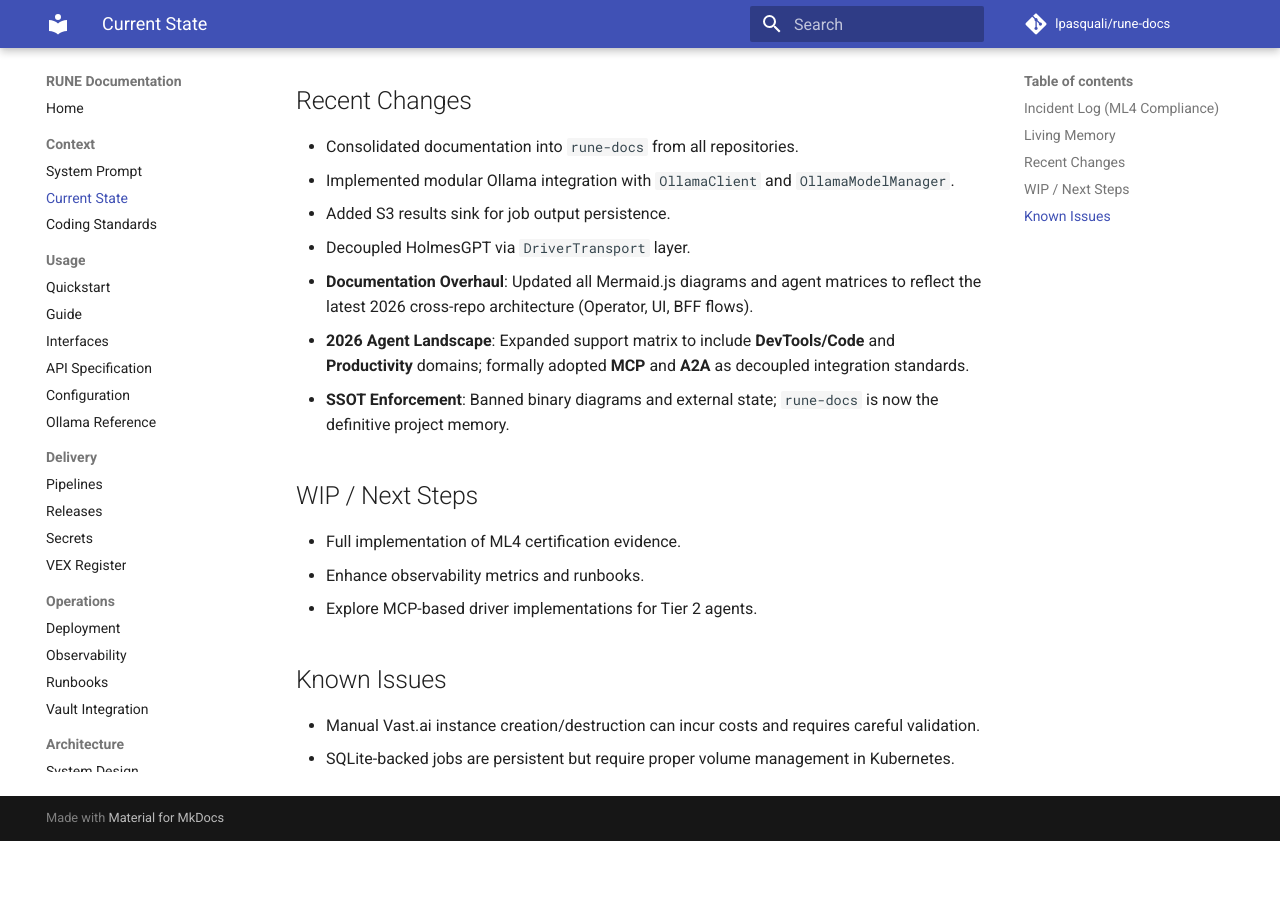
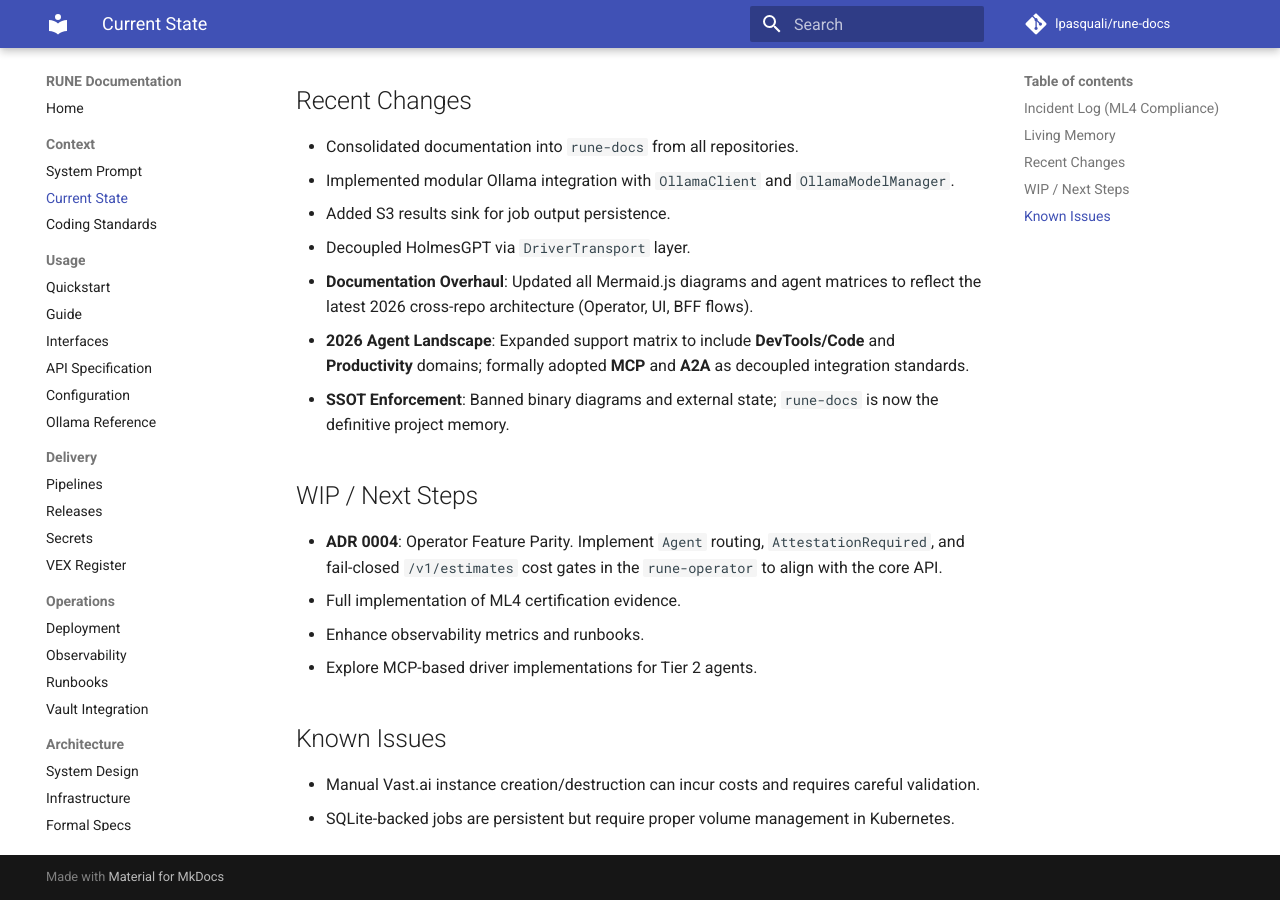
Before and after one commit to lpasquali/rune-docs, an MkDocs documentation site: the page built from docs/context/CURRENT_STATE.md, in a window 1280 px wide and 900 px high, scrolled down 584 px. Built offline with MkDocs 1.6.1 and Material for MkDocs 9.7.7, drawn with Linux system fonts in a browser that asks for light colours; comment, search, counter and statistics services are not loaded; before the commit the page ends 1425 px from its top, so only the background shows below that.

Commit message:
docs: propose ADR 0004 for operator feature parity

```diff
--- a/docs/context/CURRENT_STATE.md
+++ b/docs/context/CURRENT_STATE.md
@@ -26,6 +26,7 @@ RUNE is currently in active development for its core LLM backends, agentic workf
 
 ## WIP / Next Steps
 
+- **ADR 0004**: Operator Feature Parity. Implement `Agent` routing, `AttestationRequired`, and fail-closed `/v1/estimates` cost gates in the `rune-operator` to align with the core API.
 - Full implementation of ML4 certification evidence.
 - Enhance observability metrics and runbooks.
 - Explore MCP-based driver implementations for Tier 2 agents.
--- a/mkdocs.yml
+++ b/mkdocs.yml
@@ -49,3 +49,4 @@ nav:
           - "0001: Client/Server Compatibility": architecture/adrs/0001-api-compatibility.md
           - "0002: Cost Estimation": architecture/adrs/0002-cost-estimation.md
           - "0003: UI Design": architecture/adrs/0003-ui-design.md
+          - "0004: Operator Parity": architecture/adrs/0004-operator-feature-parity.md
```
Also changed, not shown: docs/architecture/adrs/0004-operator-feature-parity.md (added, +20 -0 lines).
